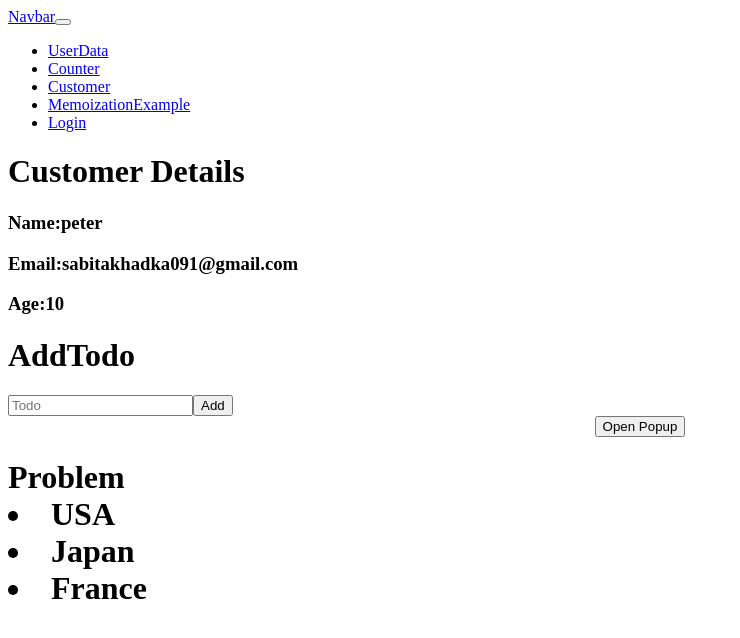
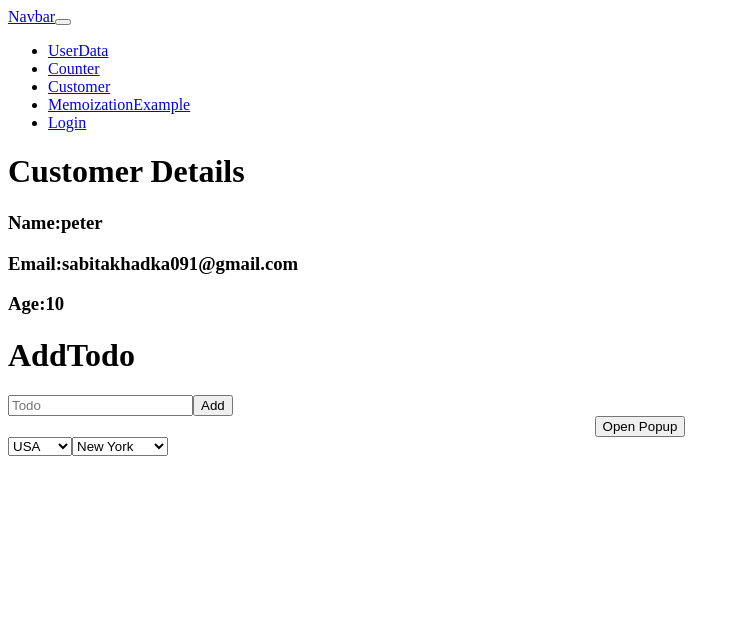
Before and after one commit to iamsabitak/vite-project-ts, a React app: page /customer in a window 1280 px wide. Shown: the top 638 px of the page, without its empty margins (0-740 px from the left). Built offline with nearby package versions, Linux system fonts and the light colour scheme; the HTML template or start-up script is replaced by a standard one.

Commit message:
Implement dynamic dropdowns for selecting country and city

```diff
--- a/src/problems/Problem1.tsx
+++ b/src/problems/Problem1.tsx
@@ -1,12 +1,15 @@
-import React from "react";
-interface COUNTRIES {
+import React, { useState } from "react";
+
+interface Country {
   name: string;
   value: string;
   cities: string[];
 }
 
 const Problem1: React.FC = () => {
-  const countries: COUNTRIES[] = [
+  const [selectedCountry, setSelectedCountry] = useState<number | string>(0);
+  const [selectedCity, setSelectedCity] = useState<number | string>(0);
+  const countries: Country[] = [
     {
       name: "USA",
       value: "US",
@@ -23,13 +26,36 @@ const Problem1: React.FC = () => {
       cities: ["Paris", "Marseille", "Lyon"],
     },
   ];
+
+  const handleCountryChange = (e: React.ChangeEvent<HTMLSelectElement>) => {
+    setSelectedCountry(e.target.value);
+    setSelectedCity(0);
+  };
+
+  const handleCityChange = (e: React.ChangeEvent<HTMLSelectElement>) => {
+    setSelectedCity(e.target.value);
+  };
+
   return (
-    <h1>
-      Problem{" "}
-      {countries.map((item) => {
-        return <li>{item.name}</li>;
-      })}
-    </h1>
+    <>
+      {/* 1st dropdown */}
+      <select onChange={handleCountryChange} value={selectedCountry}>
+        {countries.map((item, index) => (
+          <option value={index} key={item.name}>
+            {item.name}
+          </option>
+        ))}
+      </select>
+      {/* 2nd dropdown */}
+      <select onChange={handleCityChange} value={selectedCity}>
+        {countries[Number(selectedCountry)]?.cities.map((item, index) => (
+          <option value={index} key={item}>
+            {item}
+          </option>
+        ))}
+      </select>
+    </>
   );
 };
+
 export default Problem1;
```
